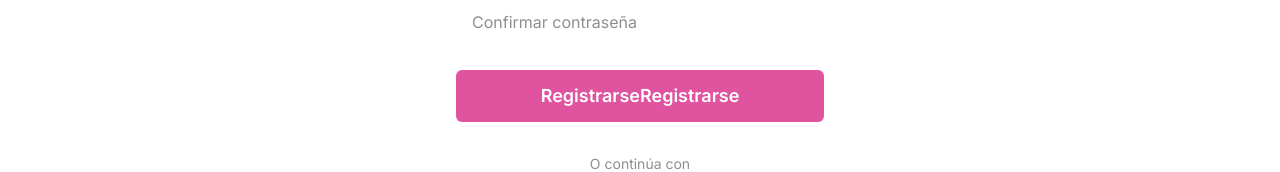
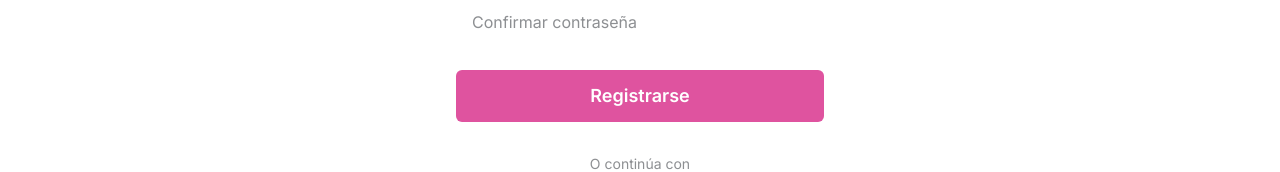
Before and after one commit to Flowkan/flowkan, a React (Vite) app in the folder client/: page /register in a window 1280 px wide. Shown: the part 523-695 px from the top of the page. Built offline with nearby package versions, Linux system fonts and the light colour scheme; no server answers.

Commit message:
fix: Button text register; feat: add toast message length password

```diff
--- a/client/src/locales/en.json
+++ b/client/src/locales/en.json
@@ -122,8 +122,11 @@
 				"label": "Confirm Password",
 				"placeholder": "Confirm password"
 			},
-			"registerButton": "Sign Up",
-			"otherTypeRegister": "Or continue with"
+			"registerButton": {
+				"loading": "Loading...",
+				"pending": "Sign Up"
+			},
+			"otherTypeRegister": "O continúa con"
 		}
 	}
 }
--- a/client/src/locales/es.json
+++ b/client/src/locales/es.json
@@ -122,7 +122,10 @@
         "label": "Confirmar Contraseña",
         "placeholder": "Confirmar contraseña"
       },
-			"registerButton": "Registrarse",
+      "registerButton": {
+        "loading": "Registrando...",
+        "pending": "Registrarse"
+      },
       "otherTypeRegister": "O continúa con"
     }
   }
--- a/client/src/pages/register/register.tsx
+++ b/client/src/pages/register/register.tsx
@@ -73,6 +73,16 @@ export const RegisterPage = () => {
 			));
 			setIsSubmitting(false);
 			return;
+		}
+
+		if(password.trim().length < 8) {
+			toast.custom((t) => (
+				<CustomToast
+					message="La contraseña debe ser de al menos 8 caracteres."
+					t={t}
+					type="error"
+				/>
+			))
 		}
 
 		try {
@@ -216,8 +226,7 @@ export const RegisterPage = () => {
 								disabled={disabled}
 								className="group text-text-on-accent bg-primary hover:bg-primary-dark focus:ring-primary focus:ring-offset-background-card relative flex w-full transform justify-center rounded-md border border-transparent px-4 py-3 text-lg font-semibold transition-all duration-300 hover:scale-[1.005] focus:ring-2 focus:ring-offset-2 focus:outline-none"
 							>
-								{isSubmitting ? "Registrando..." : "Registrarse"}
-								{t("register.registerForm.registerButton", "Registrarse")}
+								{isSubmitting ? t("register.registerForm.registerButton.loading", "Registrando...") : t("register.registerForm.registerButton.pending", "Registrarse")}
 							</button>
 						</div>
 					</form>
```
Lines whose indentation alone changed are shown as unchanged.
